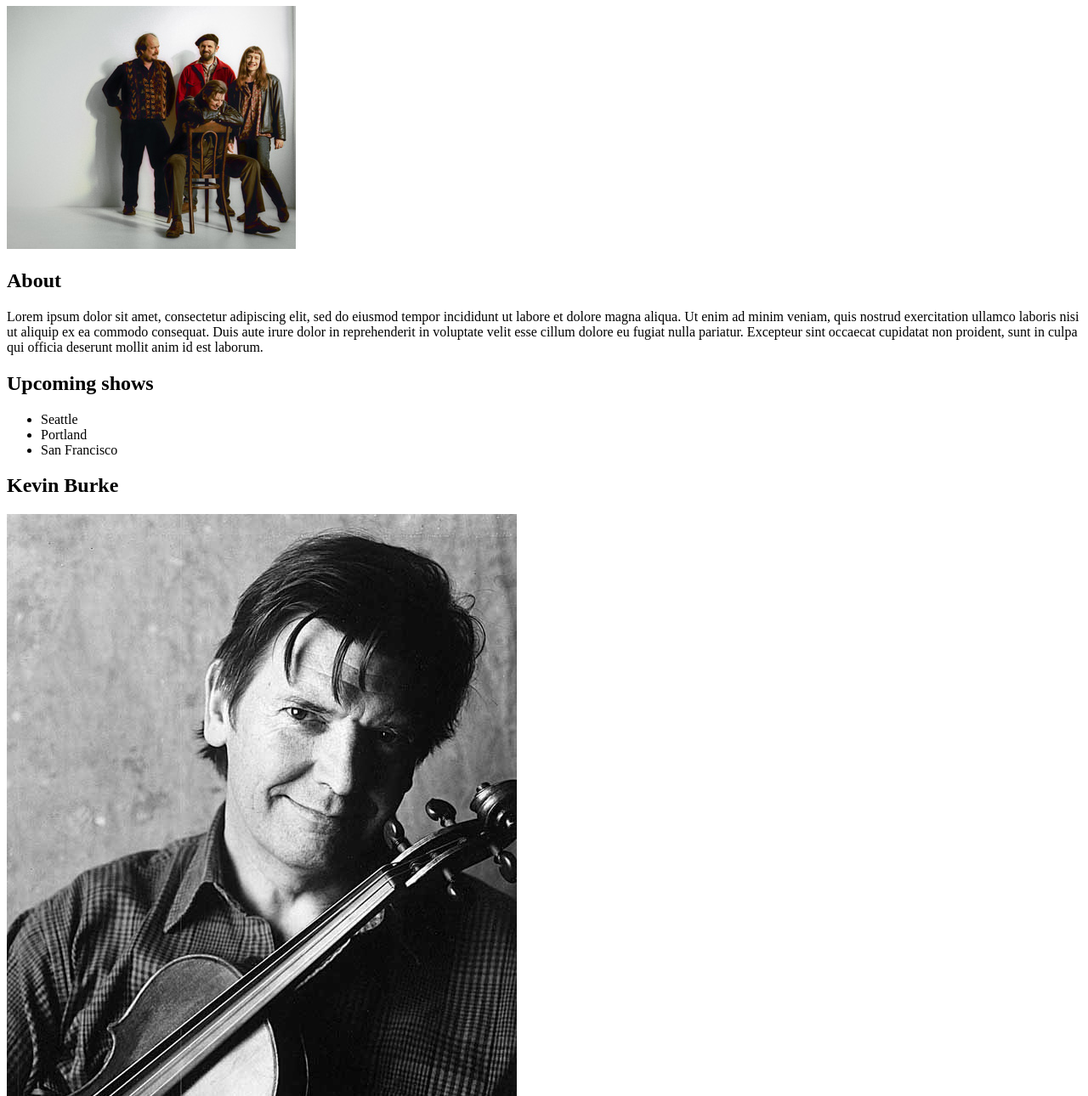
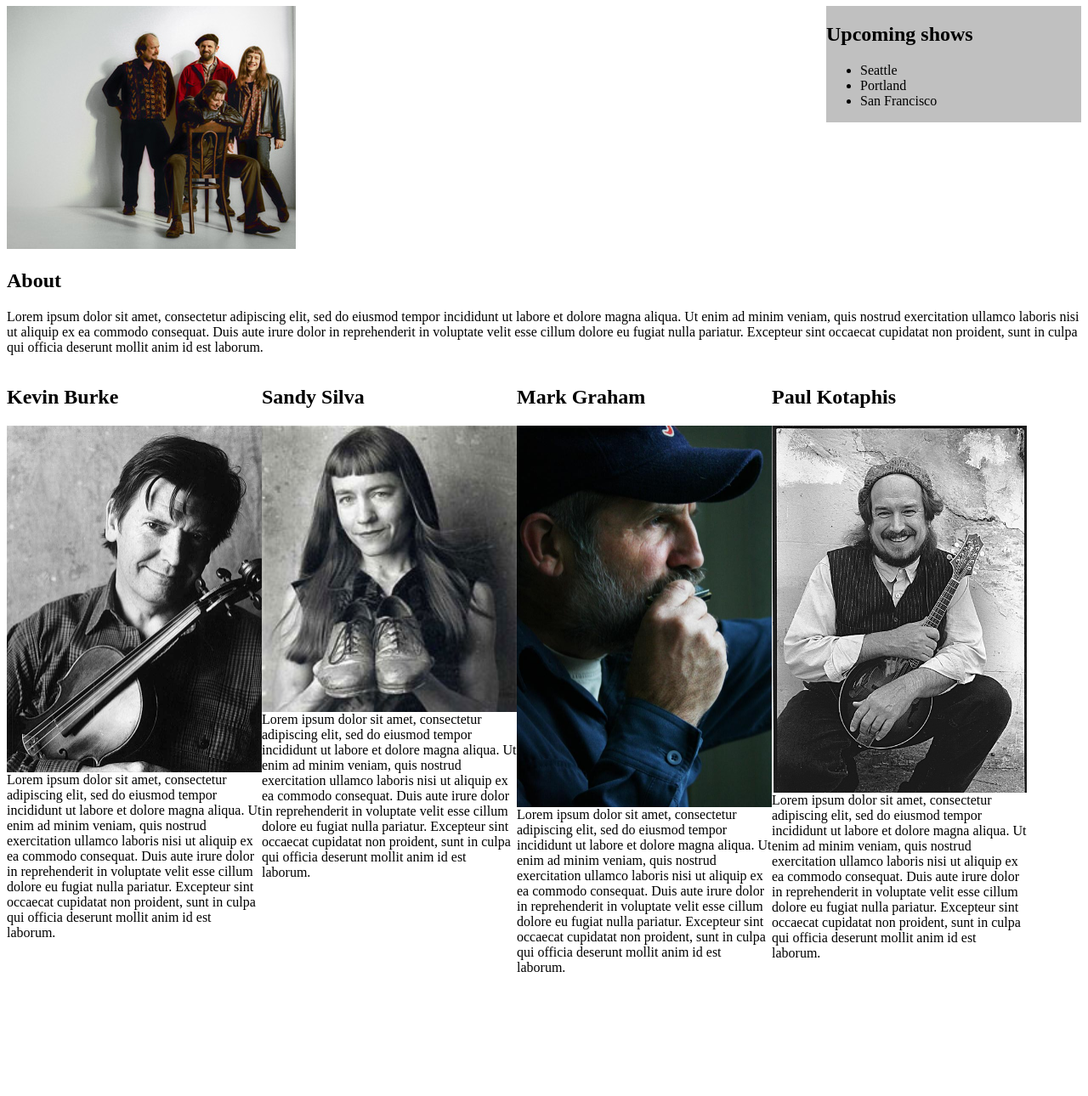
Before and after one commit to yasskin/band, a plain HTML site: page index.html in a window 1280 px wide. Shown: the part 73-1363 px from the top of the page at 85% size. After the commit the page ends 1237 px from the top, so only its background shows below. Drawn offline with Linux system fonts and the light colour scheme.

Commit message:
adding photos and css

```diff
--- a/css/style.css
+++ b/css/style.css
@@ -0,0 +1,16 @@
+
+img.bio {
+  float: left;
+  width: 300px;
+}
+
+.sidebar {
+  float: right;
+  width: 300px;
+  background-color: silver;
+}
+
+.column {
+  width: 300px;
+  float: left;
+}
--- a/index.html
+++ b/index.html
@@ -5,33 +5,45 @@
     <title>My Favorite Band</title>
 
   <body>
-    <h1>My Favorite Band</h1>
+    <h1>Open House</h1>
     <img src="img/band1.jpeg" alt="The band">
-    <h2>About</h2>
-    <p>Lorem ipsum dolor sit amet, consectetur adipiscing elit, sed do eiusmod tempor incididunt ut labore et dolore magna aliqua. Ut enim ad minim veniam, quis nostrud exercitation ullamco laboris nisi ut aliquip ex ea commodo consequat. Duis aute irure dolor in reprehenderit in voluptate velit esse cillum dolore eu fugiat nulla pariatur. Excepteur sint occaecat cupidatat non proident, sunt in culpa qui officia deserunt mollit anim id est laborum.</p>
 
+    <div class="sidebar">
     <h2>Upcoming shows</h2>
       <ul>
         <li>Seattle</li>
         <li>Portland</li>
         <li>San Francisco</li>
       </ul>
+    </div>
 
-    <h2>Kevin Burke</h2>
-    <img src="img/burke.jpeg" alt="The band again">
+    <h2>About</h2>
     <p>Lorem ipsum dolor sit amet, consectetur adipiscing elit, sed do eiusmod tempor incididunt ut labore et dolore magna aliqua. Ut enim ad minim veniam, quis nostrud exercitation ullamco laboris nisi ut aliquip ex ea commodo consequat. Duis aute irure dolor in reprehenderit in voluptate velit esse cillum dolore eu fugiat nulla pariatur. Excepteur sint occaecat cupidatat non proident, sunt in culpa qui officia deserunt mollit anim id est laborum.</p>
 
+    <div class="column">
+    <h2>Kevin Burke</h2>
+    <img class="bio" src="img/burke.jpeg" alt="Kevin Burke">
+    <p>Lorem ipsum dolor sit amet, consectetur adipiscing elit, sed do eiusmod tempor incididunt ut labore et dolore magna aliqua. Ut enim ad minim veniam, quis nostrud exercitation ullamco laboris nisi ut aliquip ex ea commodo consequat. Duis aute irure dolor in reprehenderit in voluptate velit esse cillum dolore eu fugiat nulla pariatur. Excepteur sint occaecat cupidatat non proident, sunt in culpa qui officia deserunt mollit anim id est laborum.</p>
+    </div>
+
+    <div class="column">
     <h2>Sandy Silva</h2>
-    <img src="img/silva.jpeg" alt="The band again">
+    <img class="bio" src="img/silva.jpeg" alt="Sandy Silva">
     <p>Lorem ipsum dolor sit amet, consectetur adipiscing elit, sed do eiusmod tempor incididunt ut labore et dolore magna aliqua. Ut enim ad minim veniam, quis nostrud exercitation ullamco laboris nisi ut aliquip ex ea commodo consequat. Duis aute irure dolor in reprehenderit in voluptate velit esse cillum dolore eu fugiat nulla pariatur. Excepteur sint occaecat cupidatat non proident, sunt in culpa qui officia deserunt mollit anim id est laborum.</p>
+    </div>
 
+    <div class="column">
     <h2>Mark Graham</h2>
-    <img src="img/graham.jpeg" alt="The band again">
+    <img class="bio" src="img/graham.jpeg" alt="Mark Graham">
     <p>Lorem ipsum dolor sit amet, consectetur adipiscing elit, sed do eiusmod tempor incididunt ut labore et dolore magna aliqua. Ut enim ad minim veniam, quis nostrud exercitation ullamco laboris nisi ut aliquip ex ea commodo consequat. Duis aute irure dolor in reprehenderit in voluptate velit esse cillum dolore eu fugiat nulla pariatur. Excepteur sint occaecat cupidatat non proident, sunt in culpa qui officia deserunt mollit anim id est laborum.</p>
+    </div>
 
+    <div class="column">
     <h2>Paul Kotaphis</h2>
-    <img src="img/kotaphis.jpeg" alt="The band again">
+    <img class="bio" src="img/kotaphis.jpeg" alt="Paul Kotaphis">
     <p>Lorem ipsum dolor sit amet, consectetur adipiscing elit, sed do eiusmod tempor incididunt ut labore et dolore magna aliqua. Ut enim ad minim veniam, quis nostrud exercitation ullamco laboris nisi ut aliquip ex ea commodo consequat. Duis aute irure dolor in reprehenderit in voluptate velit esse cillum dolore eu fugiat nulla pariatur. Excepteur sint occaecat cupidatat non proident, sunt in culpa qui officia deserunt mollit anim id est laborum.</p>
+    </div>
+
   </body>
 
   </head>
```
